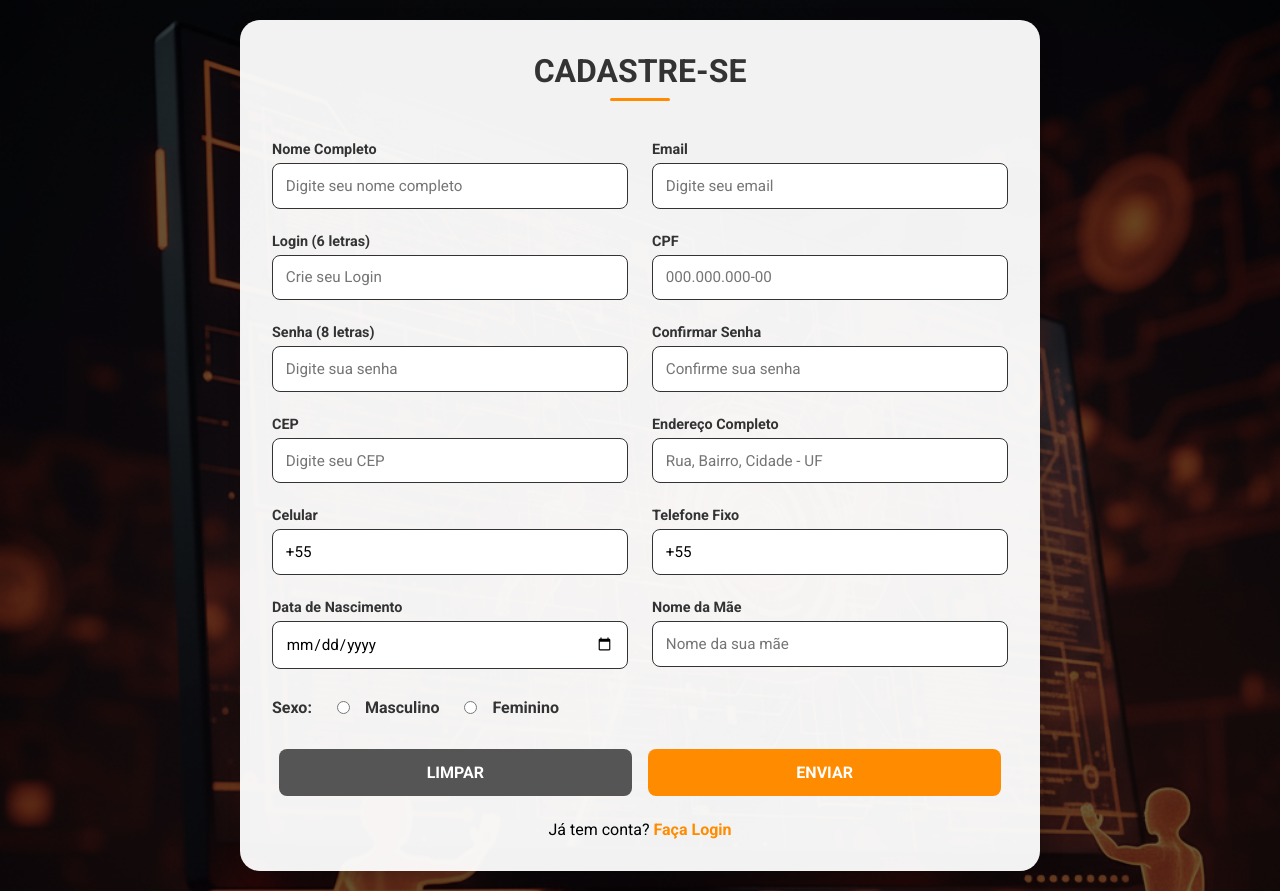
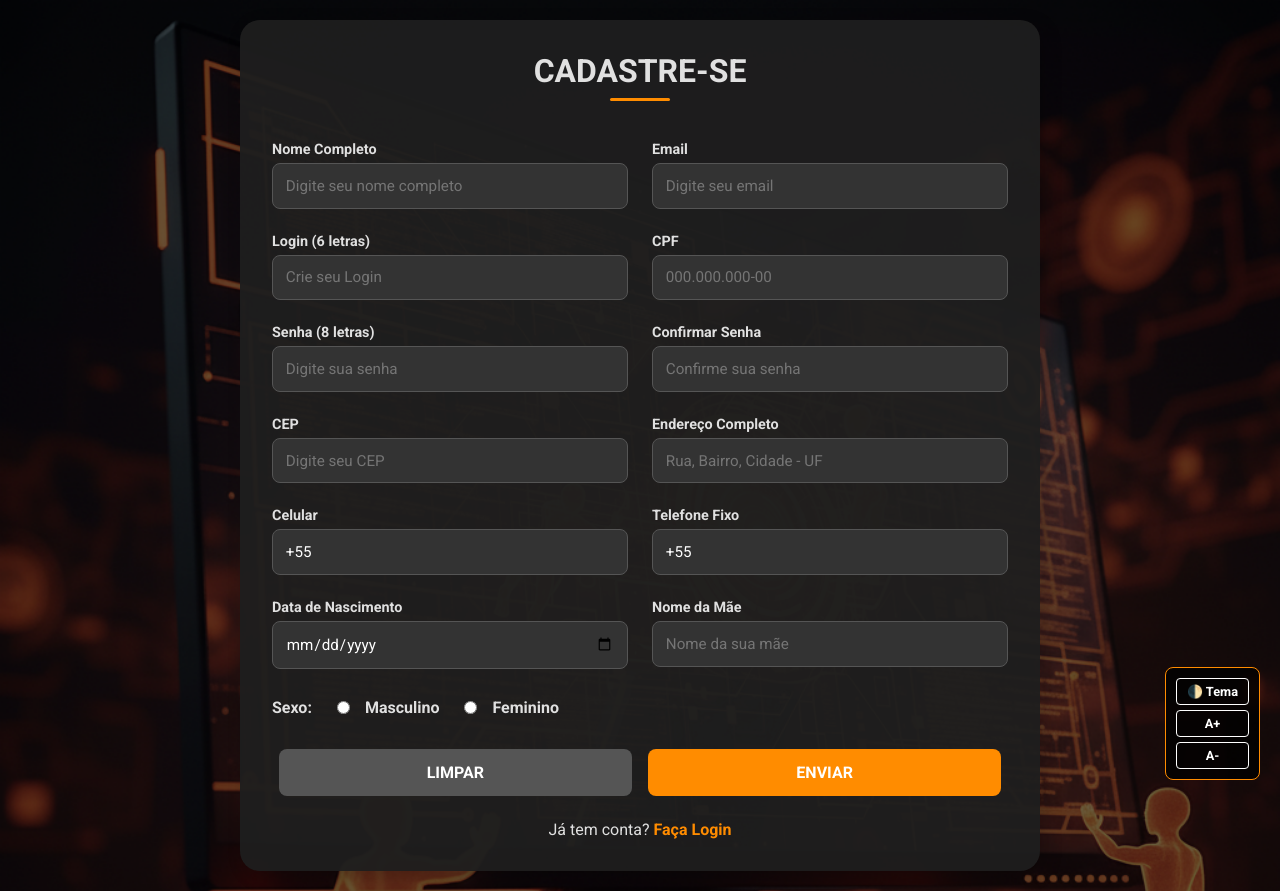
Before and after one commit to yanosmartins/Perigo-Tech, a PHP site: page /cadastro.php in a window 1280 px wide. Run offline with PHP 8.4, Linux system fonts and the light colour scheme; data that the repository does not hold is empty.

Commit message:
Update cadastro.php

```diff
--- a/perigotech/cadastro.php
+++ b/perigotech/cadastro.php
@@ -148,6 +148,29 @@ if (isset($_POST['submit'])) {
     <style>
         @import url('https://fonts.googleapis.com/css2?family=Roboto:wght@400;700;900&display=swap');
 
+        :root {
+            /* PADRÃO: DARK MODE */
+            --bg-image: url(img/Gemini_Generated_Image_km51uskm51uskm51.png);
+            --bg-color: #121212;
+            --container-bg: rgba(30, 30, 30, 0.95);
+            --text-color: #e0e0e0;
+            --input-bg: #333;
+            --input-border: #555;
+            --input-text: #fff;
+            --primary: #ff8c00;
+            --hover: #c27524;
+        }
+
+        body.light-mode {
+            /* ALTERNATIVO: LIGHT MODE (Imagem mantida) */
+            --bg-color: #f0f0f0;
+            --container-bg: rgba(255, 255, 255, 0.95);
+            --text-color: #333;
+            --input-bg: #fff;
+            --input-border: #333;
+            --input-text: #000;
+        }
+
         * {
             padding: 0;
             margin: 0;
@@ -160,18 +183,20 @@ if (isset($_POST['submit'])) {
             display: flex;
             justify-content: center;
             align-items: center;
-            background-image: url(img/Gemini_Generated_Image_km51uskm51uskm51.png);
+            background-image: var(--bg-image);
+            background-color: var(--bg-color);
             background-size: cover;
             background-position: center;
             background-repeat: no-repeat;
             background-attachment: fixed;
             padding: 20px;
+            transition: background-color 0.3s, color 0.3s;
         }
 
         .container {
             width: 100%;
             max-width: 800px;
-            background: rgba(255, 255, 255, 0.95);
+            background: var(--container-bg);
             box-shadow: 5px 5px 18px rgba(0, 0, 0, 0.2);
             border-radius: 20px;
             padding: 2rem;
@@ -186,7 +211,7 @@ if (isset($_POST['submit'])) {
 
         .form-header h1 {
             margin-bottom: 0.5rem;
-            color: #333;
+            color: var(--text-color);
             position: relative;
             display: inline-block;
         }
@@ -196,12 +221,11 @@ if (isset($_POST['submit'])) {
             display: block;
             width: 60px;
             height: 3px;
-            background: #ff8c00;
+            background: var(--primary);
             margin: 0.5rem auto 0;
             border-radius: 5px;
         }
 
-        /* Mensagem de Erro (Igual ao Login) */
         .erro-backend {
             background-color: #ffe0e0;
             color: #d8000c;
@@ -214,7 +238,6 @@ if (isset($_POST['submit'])) {
             font-weight: bold;
         }
 
-        /* Mensagens JS */
         #mensagem {
             display: none;
             padding: 10px;
@@ -248,22 +271,24 @@ if (isset($_POST['submit'])) {
         .input-box label {
             font-size: 0.9rem;
             font-weight: 600;
-            color: #333;
+            color: var(--text-color);
             margin-bottom: 5px;
         }
 
         .input-box input {
             padding: 0.8rem;
-            border: 1px solid #333;
+            border: 1px solid var(--input-border);
             border-radius: 8px;
             font-size: 0.95rem;
             outline: none;
             transition: border 0.3s, background 0.3s;
             width: 100%;
+            background: var(--input-bg);
+            color: var(--input-text);
         }
 
         .input-box input:focus {
-            border-color: #ff8c00;
+            border-color: var(--primary);
         }
 
         .input-box input:hover {
@@ -276,11 +301,12 @@ if (isset($_POST['submit'])) {
             align-items: center;
             gap: 15px;
             margin-top: 5px;
+            color: var(--text-color);
         }
 
         .Sexo label {
             font-weight: 600;
-            color: #333;
+            color: var(--text-color);
             margin-right: 10px;
         }
 
@@ -303,12 +329,12 @@ if (isset($_POST['submit'])) {
         }
 
         button[name="submit"] {
-            background: #ff8c00;
+            background: var(--primary);
             color: #fff;
         }
 
         button[name="submit"]:hover {
-            background: #c27524;
+            background: var(--hover);
         }
 
         button[type="reset"] {
@@ -323,10 +349,11 @@ if (isset($_POST['submit'])) {
         .link-login {
             text-align: center;
             margin-top: 1.5rem;
+            color: var(--text-color);
         }
 
         .link-login a {
-            color: #ff8c00;
+            color: var(--primary);
             text-decoration: none;
             font-weight: bold;
         }
@@ -335,7 +362,6 @@ if (isset($_POST['submit'])) {
             text-decoration: underline;
         }
 
-        /* Responsividade */
         @media screen and (max-width: 700px) {
             .input-group {
                 grid-template-columns: 1fr;
@@ -357,6 +383,37 @@ if (isset($_POST['submit'])) {
             .botoes-acao {
                 flex-direction: column;
             }
+        }
+
+        .accessibility-menu {
+            position: fixed;
+            bottom: 20px;
+            right: 20px;
+            background: rgba(0, 0, 0, 0.8);
+            padding: 10px;
+            border-radius: 8px;
+            border: 1px solid var(--primary);
+            z-index: 2000;
+            display: flex;
+            flex-direction: column;
+            gap: 5px;
+        }
+
+        .accessibility-btn {
+            background: transparent;
+            border: 1px solid #fff;
+            color: #fff;
+            padding: 5px 10px;
+            border-radius: 4px;
+            cursor: pointer;
+            font-size: 0.8rem;
+            font-weight: bold;
+            width: auto;
+        }
+
+        .accessibility-btn:hover {
+            background: var(--primary);
+            border-color: var(--primary);
         }
     </style>
 </head>
@@ -456,6 +513,12 @@ if (isset($_POST['submit'])) {
         </form>
     </div>
 
+    <div class="accessibility-menu">
+        <button id="toggle-theme" class="accessibility-btn">🌓 Tema</button>
+        <button id="increase-font" class="accessibility-btn">A+</button>
+        <button id="decrease-font" class="accessibility-btn">A-</button>
+    </div>
+
     <script>
         const form = document.getElementById('cadastroForm');
         const mensagem = document.getElementById('mensagem');
@@ -467,8 +530,6 @@ if (isset($_POST['submit'])) {
             mensagem.classList.add(tipo, 'com-timer');
             mensagem.style.display = 'block';
         }
-
-        // ---------------- MÁSCARAS ----------------
 
         function aplicarMascaraCPF(valor) {
             return valor.replace(/\D/g, '').replace(/(\d{3})(\d)/, '$1.$2').replace(/(\d{3})(\d)/, '$1.$2').replace(/(\d{3})(\d{1,2})$/, '$1-$2');
@@ -510,6 +571,35 @@ if (isset($_POST['submit'])) {
 
             if (telefoneInput) telefoneInput.value = aplicarMascaraCelular(telefoneInput.value);
             if (telFixoInput) telFixoInput.value = aplicarMascaraFixo(telFixoInput.value);
+
+            const body = document.body;
+            const btnToggle = document.getElementById('toggle-theme');
+            const btnInc = document.getElementById('increase-font');
+            const btnDec = document.getElementById('decrease-font');
+
+            btnToggle.addEventListener('click', () => {
+                body.classList.toggle('light-mode');
+                const isLight = body.classList.contains('light-mode');
+                localStorage.setItem('theme_cadastro', isLight ? 'light' : 'dark');
+            });
+
+            if (localStorage.getItem('theme_cadastro') === 'dark') {
+                body.classList.add('dark-mode');
+            }
+
+            let currentFont = 100;
+            btnInc.addEventListener('click', () => {
+                if (currentFont < 150) {
+                    currentFont += 10;
+                    document.documentElement.style.fontSize = currentFont + '%';
+                }
+            });
+            btnDec.addEventListener('click', () => {
+                if (currentFont > 70) {
+                    currentFont -= 10;
+                    document.documentElement.style.fontSize = currentFont + '%';
+                }
+            });
         });
 
         document.getElementById('telefone').addEventListener('input', e => {
@@ -522,7 +612,6 @@ if (isset($_POST['submit'])) {
             e.target.value = aplicarMascaraCEP(e.target.value);
         });
 
-        // ---------------- Consulta CEP ----------------
         document.getElementById('cep').addEventListener('blur', function() {
             const cep = this.value.replace(/\D/g, '');
             if (cep.length !== 8) {
```
